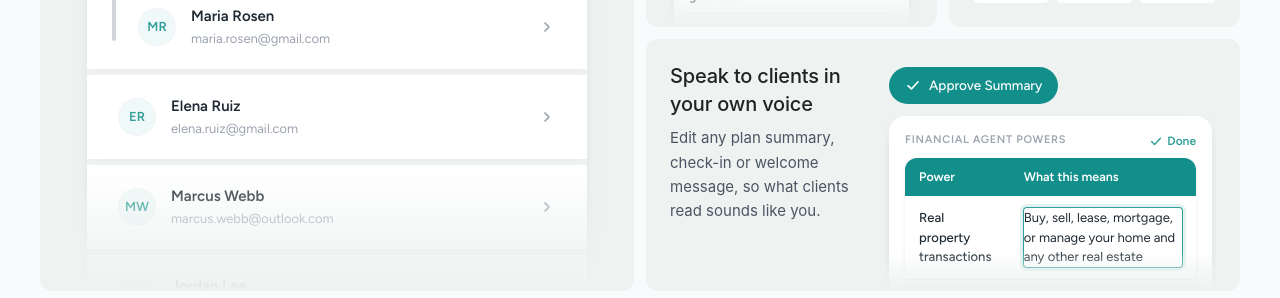
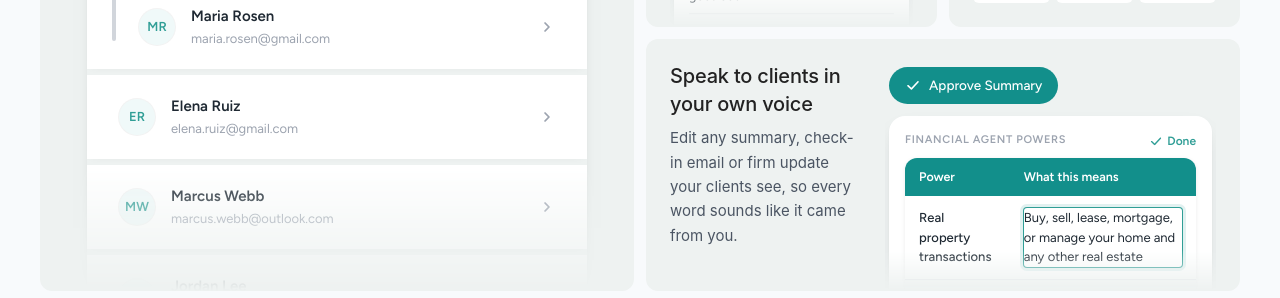
Before and after one commit to Willow-07042002-Inc/landing-page-v, a React (Vite) app: page /platform in a window 1280 px wide. Shown: the part 2820-3118 px from the top of the page. Built offline with nearby package versions, Linux system fonts and the light colour scheme; a web font is replaced by a local one.

Commit message:
For attorneys tiles: your-voice line names summaries, check-in emails and firm updates
Co-Authored-By: Claude Opus 5.5 <noreply@anthropic.com>

```diff
--- a/src/components/site/WhatYouDeliver.tsx
+++ b/src/components/site/WhatYouDeliver.tsx
@@ -25,10 +25,12 @@ import {
      small  Connect: the apps it connects to
      wide   Speak to clients in your own voice: Approve Summary over a plan
             summary mid-edit (the Keeping things easy film's edit), and the
-            button can be pressed. Summaries, check-ins (Tailor: a personal
-            note, subject and message) and the welcome note are all editable
-            on main (Nov 24). Willow learning the attorney's voice is not
-            built, so the tile doesn't claim it */
+            button can be pressed. Summaries, check-in emails (Tailor: a
+            personal note, subject and message), firm updates (Settings >
+            Dashboard content) and the welcome note are all editable on main
+            (Nov 24); the line names only those, not "anything". Willow
+            learning the attorney's voice is not built, so the tile doesn't
+            claim it */
 
 const UI_SHADOW = "0 1px 2px rgba(16,24,40,0.05), 0 10px 24px -8px rgba(16,24,40,0.14)";
 const PRODUCT_FONT = "Figtree, Inter, sans-serif";
@@ -266,7 +268,7 @@ const WhatYouDeliver = () => (
         <article className={`${TILE} gap-6 px-6 pt-6 sm:col-span-2 sm:flex-row lg:col-span-6 lg:flex-col lg:gap-4 min-[1200px]:flex-row min-[1200px]:gap-6`}>
           <div className="sm:w-[40%] sm:flex-shrink-0 sm:pb-6 lg:w-auto lg:pb-0 min-[1200px]:w-[35%] min-[1200px]:pb-6">
             <TileTitle>Speak to clients in your own voice</TileTitle>
-            <TileBody>Edit any plan summary, check-in or welcome message, so what clients read sounds like you.</TileBody>
+            <TileBody>Edit any summary, check-in email or firm update your clients see, so every word sounds like it came from you.</TileBody>
           </div>
           <div className="min-w-0 flex-1 self-end lg:mt-auto lg:w-full lg:flex-none lg:self-stretch min-[1200px]:mt-0 min-[1200px]:w-auto min-[1200px]:flex-1 min-[1200px]:self-end">
             <Bleed heightClass="h-[228px] lg:h-[206px] min-[1200px]:h-[228px]" fadeFrom={82} live>
```
